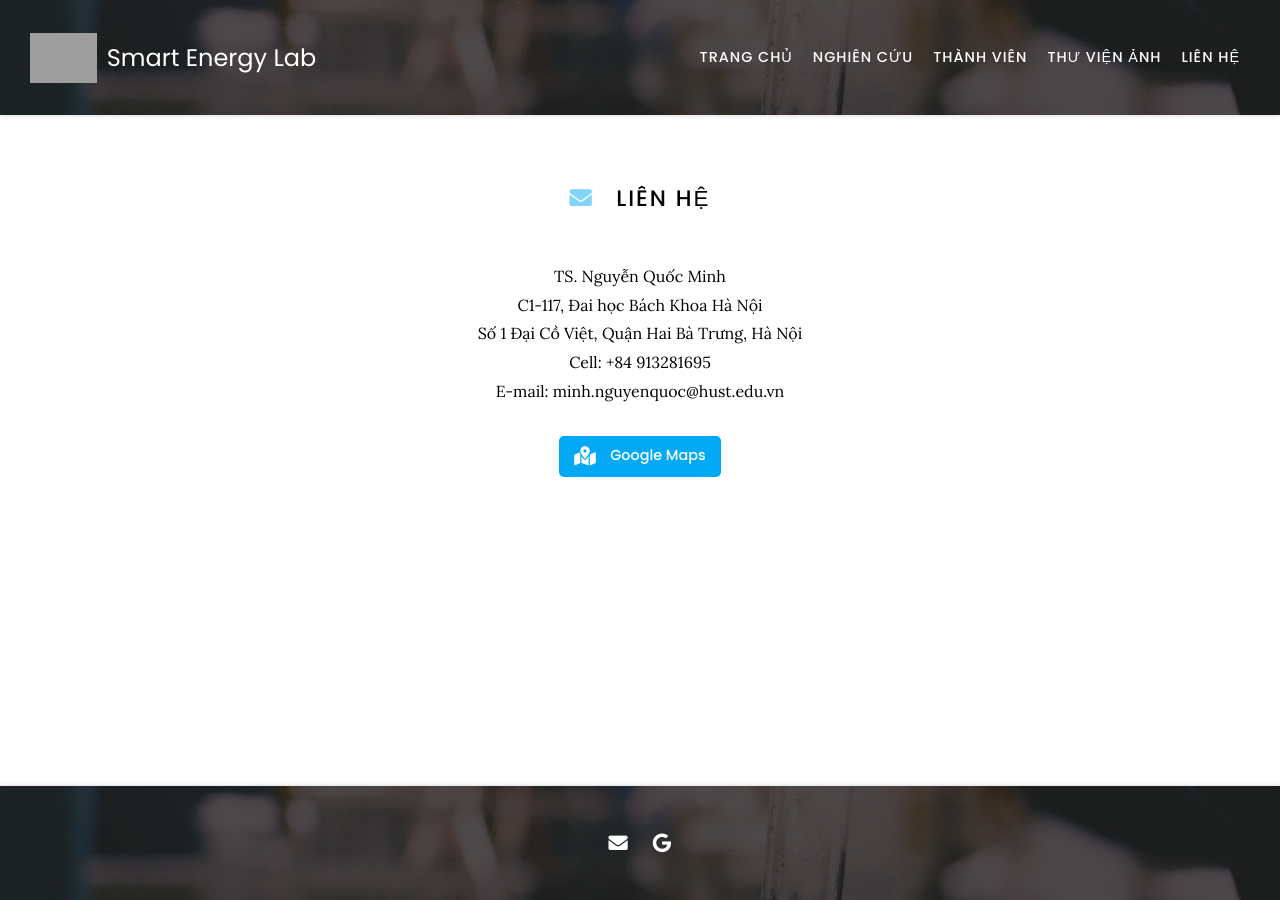
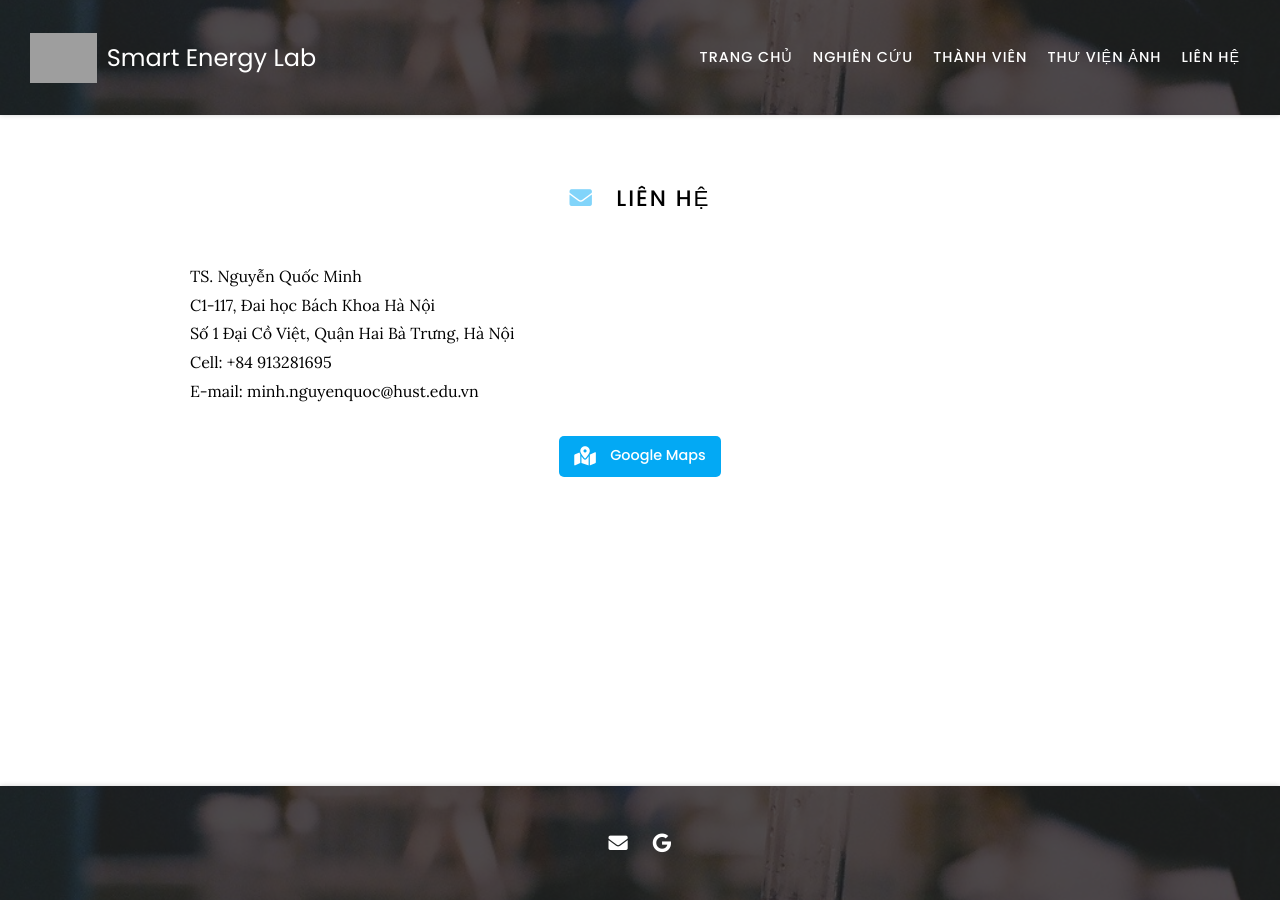
Before and after one commit to selabhust/home, a Jekyll site: the page built from contact/index.md, in a window 1280 px wide. Built offline with Jekyll 4.4.1, drawn with Linux system fonts in a browser that asks for light colours; nearby versions of some CDN libraries; grey boxes are pictures that could not be loaded.

Commit message:
update contact

```diff
--- a/contact/index.md
+++ b/contact/index.md
@@ -8,11 +8,12 @@ nav:
 # <i class="fas fa-envelope"></i>Liên hệ
 
 {:.center}
+<p style='text-align: left;'>
 TS. Nguyễn Quốc Minh<br>
 C1-117, Đai học Bách Khoa Hà Nội<br>
 Số 1 Đại Cồ Việt, Quận Hai Bà Trưng, Hà Nội<br>
 Cell: +84 913281695<br>
-E-mail: minh.nguyenquoc@hust.edu.vn
+E-mail: minh.nguyenquoc@hust.edu.vn  </p>
 
 {%
   include link.html
```
